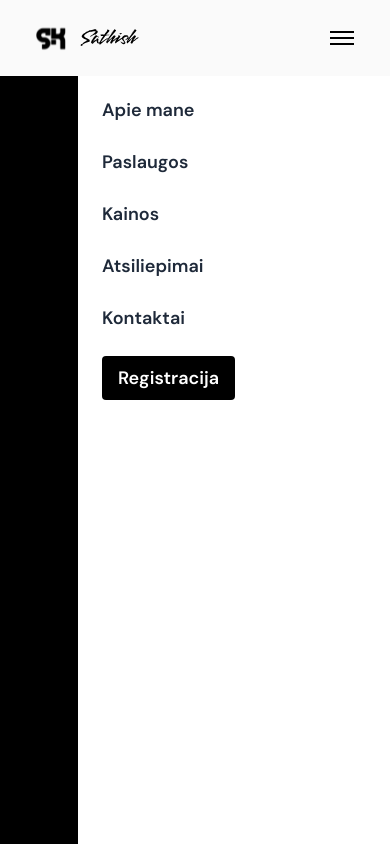
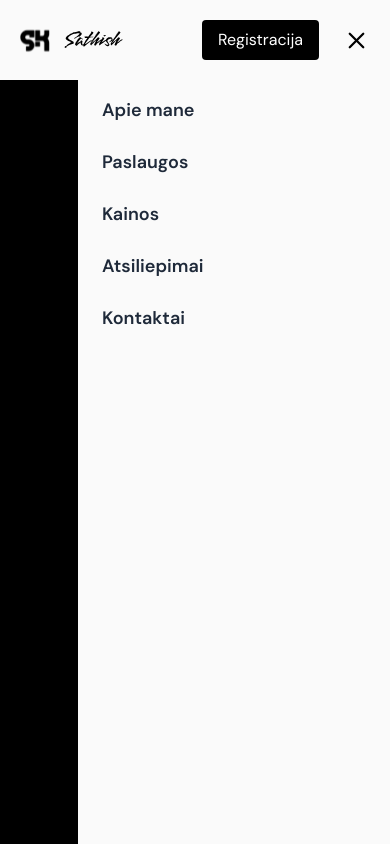
Before and after one commit to prochas/AngluMokytojas, a Next.js app: page / in a window 390 px wide. Both pictures are taken after a click on the button 342 px from the left and 38 px from the top of the page. Shown: the top 844 px of the page. Built offline with nearby package versions, Linux system fonts and the light colour scheme.

Commit message:
commit v18

```diff
--- a/src/components/Header/Header.js
+++ b/src/components/Header/Header.js
@@ -7,6 +7,8 @@ import Link from "next/link";
 import Logo from "../../../public/images/logo.svg";
 import ScrollShadowWrapper from "../ScrollShadowWrapper/ScrollShadowWrapper";
 import RegistrationModal from "../RegisterModal/RegisterModal";
+import { Menu } from "lucide-react";
+import { X } from "lucide-react";
 
 export default function Header() {
   const [isModalOpen, setIsModalOpen] = useState(false);
@@ -23,7 +25,7 @@ export default function Header() {
   return (
     <React.Fragment>
       <ScrollShadowWrapper>
-        <div className="container mx-auto flex justify-between items-center px-4 py-0">
+        <div className="container mx-auto flex justify-between items-center py-0">
           <Image className="h-9 cursor-pointer" alt="Logo" src={Logo} />
 
           {/* Desktop navigation */}
@@ -49,10 +51,9 @@ export default function Header() {
               </li>
             ))}
           </ul>
-
           {/* Desktop register button */}
           <button
-            className="hidden relative lg:inline-block px-4 py-2 font-medium group"
+            className="hidden relative lg:inline-block px-4 py-2 font-medium group cursor-pointer"
             onClick={() => setIsModalOpen(true)}
           >
             <span className="absolute inset-0 w-full h-full transition duration-200 ease-out transform translate-x-1 translate-y-1 bg-black group-hover:-translate-x-0 group-hover:-translate-y-0"></span>
@@ -61,24 +62,33 @@ export default function Header() {
               Registracija
             </span>
           </button>
-
+          <div className="flex items-center gap-x-6 lg:hidden">
+            <button
+              onClick={() => {
+                setIsModalOpen(true);
+                setIsMobileMenuOpen(false);
+              }}
+              className="bg-black text-white py-2 px-4 rounded hover:bg-gray-800 transition"
+            >
+              Registracija
+            </button>
             {/* Mobile burger */}
             <button
               className="lg:hidden focus:outline-none z-50"
               onClick={() => setIsMobileMenuOpen(!isMobileMenuOpen)}
             >
-            <div className="space-y-1">
-              <span className="block w-6 h-0.5 bg-black"></span>
-              <span className="block w-6 h-0.5 bg-black"></span>
-              <span className="block w-6 h-0.5 bg-black"></span>
-            </div>
+              {isMobileMenuOpen ? (
+                <X className="text-black" size={27} />
+              ) : (
+                <Menu className="text-black" size={27} />
+              )}
             </button>
           </div>
+        </div>
       </ScrollShadowWrapper>
-
       {/* Mobile Menu */}
       <div
-        className={`fixed top-0 right-0 w-4/5 max-w-sm h-full bg-white z-40 transform transition-transform duration-300 ease-in-out ${
+        className={`fixed top-0 right-0 w-4/5 max-w-sm h-full bg-[#fafafa] z-40 transform transition-transform duration-300 ease-in-out ${
           isMobileMenuOpen ? "translate-x-0" : "translate-x-full"
         } shadow-lg p-6`}
       >
@@ -99,20 +109,8 @@ export default function Header() {
               </button>
             </li>
           ))}
-          <li>
-            <button
-              onClick={() => {
-                setIsModalOpen(true);
-                setIsMobileMenuOpen(false);
-              }}
-              className="bg-black text-white py-2 px-4 rounded hover:bg-gray-800 transition"
-            >
-              Registracija
-            </button>
-          </li>
         </ul>
       </div>
-
       {/* Overlay when menu is open */}
       {isMobileMenuOpen && (
         <div
@@ -120,7 +118,6 @@ export default function Header() {
           onClick={() => setIsMobileMenuOpen(false)}
         />
       )}
-
       {isModalOpen && (
         <RegistrationModal
           isOpen={isModalOpen}
--- a/src/components/Reviews/Reviews.js
+++ b/src/components/Reviews/Reviews.js
@@ -79,11 +79,12 @@ function Reviews() {
         Atsiliepimai
       </h2>
       <div className="mt-8 group relative overflow-hidden">
+        <div className="overflow-x-auto sm:overflow-hidden">
           <div className={`${styles.scrollTrack} ${styles.paused}`}>
             {repeated.map((review, index) => (
               <div
                 key={index}
-              className="flex-shrink-0 w-[400px] sm:w-[320px] lg:w-[600px] mx-4 p-6 rounded-lg shadow-lg bg-white hover:shadow-xl transition-shadow duration-300"
+                className={styles.reviewCard}
                 style={{ backgroundColor: "#F3F4F6" }}
               >
                 <div className="flex items-start justify-between mb-1">
@@ -128,6 +129,7 @@ function Reviews() {
             ))}
           </div>
         </div>
+      </div>
       <div className="container mx-auto flex mt-10 justify-center px-5 lg:px-12">
         <a
           href="https://paslaugos.lt/justinas-mk557"
--- a/src/components/Reviews/styles.module.scss
+++ b/src/components/Reviews/styles.module.scss
@@ -12,8 +12,37 @@
     animation: scrollReviews 50s linear infinite;
     display: flex;
     width: max-content;
+    gap: 1rem;
+
+    @media (max-width: 640px) {
+        animation: none;
+        overflow-x: auto;
+        scroll-snap-type: x mandatory;
+        -webkit-overflow-scrolling: touch;
+        padding-left: 1rem;
+    }
 }
 
 .paused:hover {
     animation-play-state: paused !important;
 }
+
+.reviewCard {
+    flex-shrink: 0;
+    scroll-snap-align: start;
+    background-color: #f3f4f6;
+    border-radius: 0.5rem;
+    padding: 1.5rem;
+    box-shadow: 0 4px 6px rgba(0, 0, 0, 0.1);
+    transition: box-shadow 0.3s;
+    margin-right: 1rem;
+    width: 83vw; // default width for mobile (shows ~1.5 cards)
+
+    @media (min-width: 640px) {
+        width: 320px;
+    }
+
+    @media (min-width: 1024px) {
+        width: 600px;
+    }
+}
```
Lines whose indentation alone changed are shown as unchanged.
